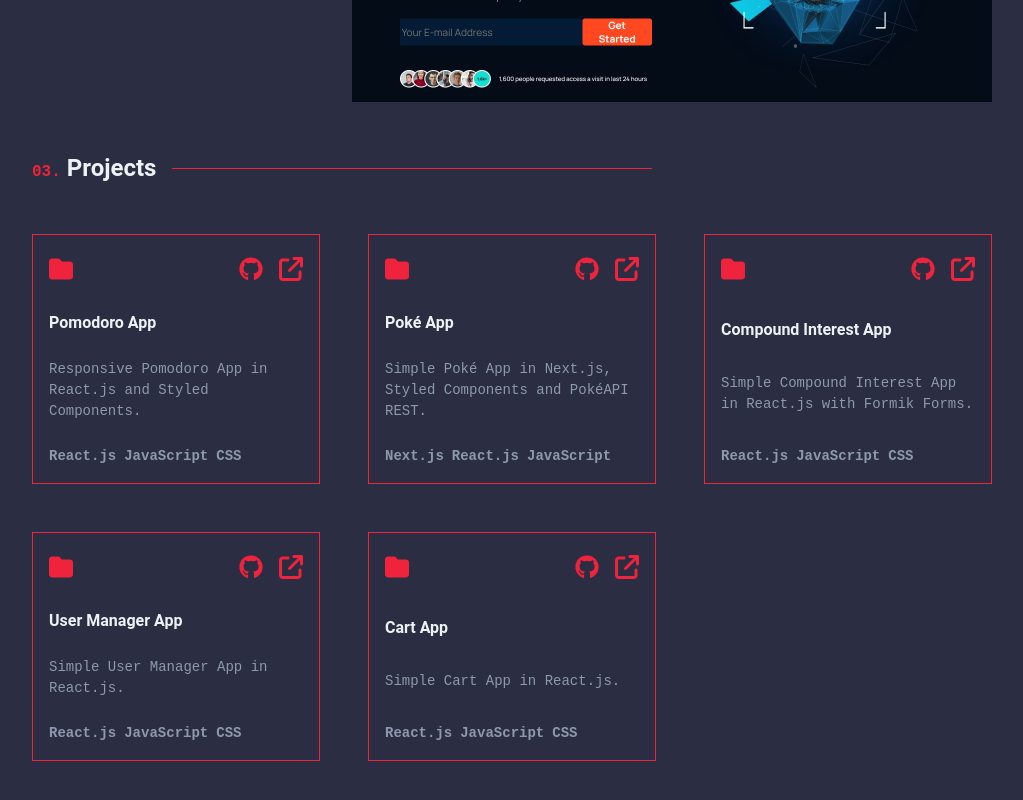
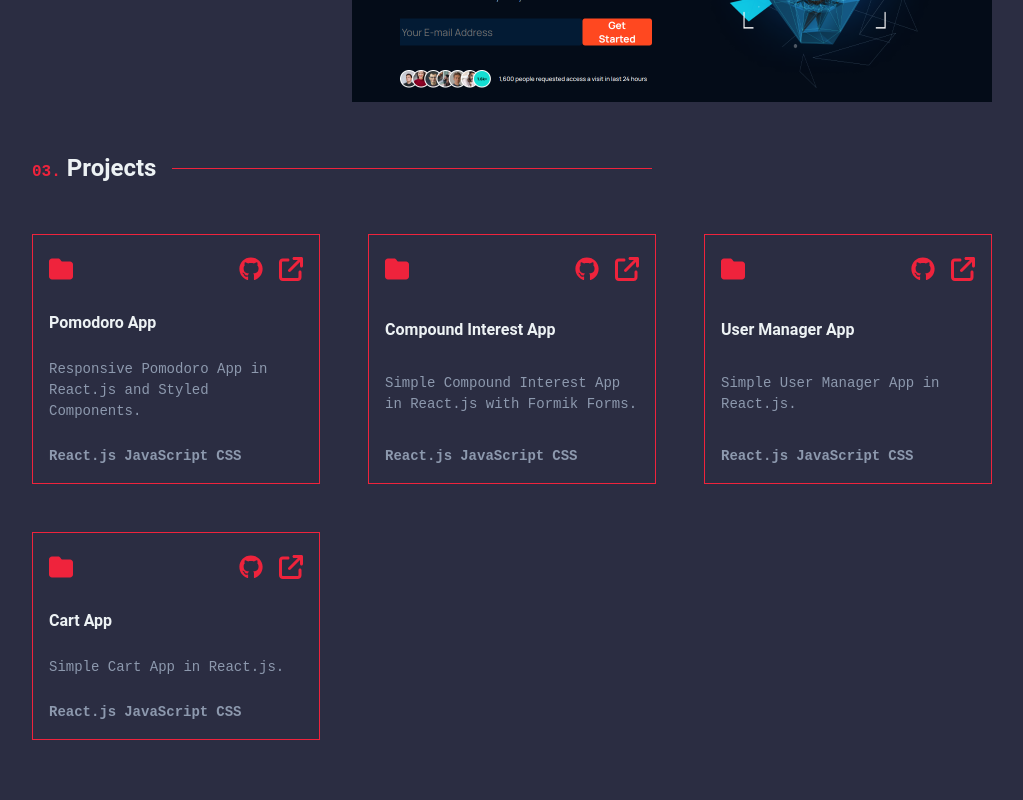
Before and after one commit to carlosamarto/portfolio, a React (Create React App) app: page / in a window 1280 px wide. Shown: the part 2430-3230 px from the top of the page, without its empty margins (128-1151 px from the left). Built offline with nearby package versions, Linux system fonts and the light colour scheme.

Commit message:
update projects

```diff
--- a/src/components/sections/Projects.js
+++ b/src/components/sections/Projects.js
@@ -18,14 +18,6 @@ const Projects = () => {
             title="Pomodoro App"
             description="Responsive Pomodoro App in React.js and Styled Components."
             codes={["React.js", "JavaScript", "CSS"]}
-          />
-
-          <Card
-            link="https://poke-kappa-three.vercel.app/"
-            github="https://github.com/carlosmrtzodev/poke"
-            title="Poké App"
-            description="Simple Poké App in Next.js, Styled Components and PokéAPI REST."
-            codes={["Next.js", "React.js", "JavaScript"]}
           />
 
           <Card
```
